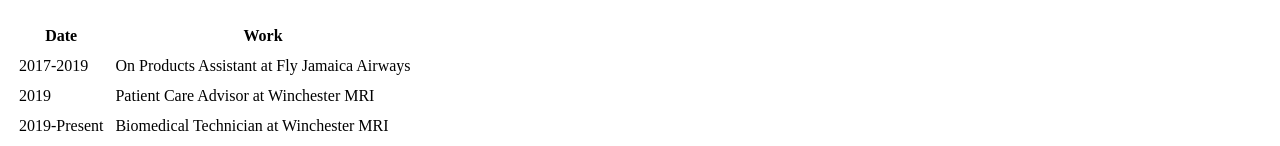
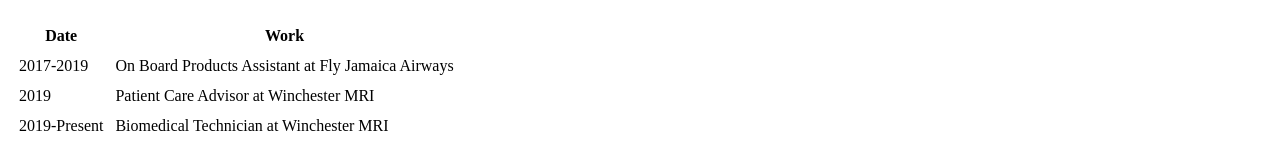
Before and after one commit to Jello23/cv, a plain HTML site: page index.html in a window 1280 px wide. Shown: the part 637-783 px from the top of the page. Drawn offline with Linux system fonts and the light colour scheme.

Commit message:
Add files via upload

```diff
--- a/index.html
+++ b/index.html
@@ -37,7 +37,7 @@
     </thead>
     <tr>
       <td>2017-2019</td>
-      <td>On Products Assistant at Fly Jamaica Airways</td>
+      <td>On Board Products Assistant at Fly Jamaica Airways</td>
     </tr>
     <tr>
       <td>2019</td>
```
